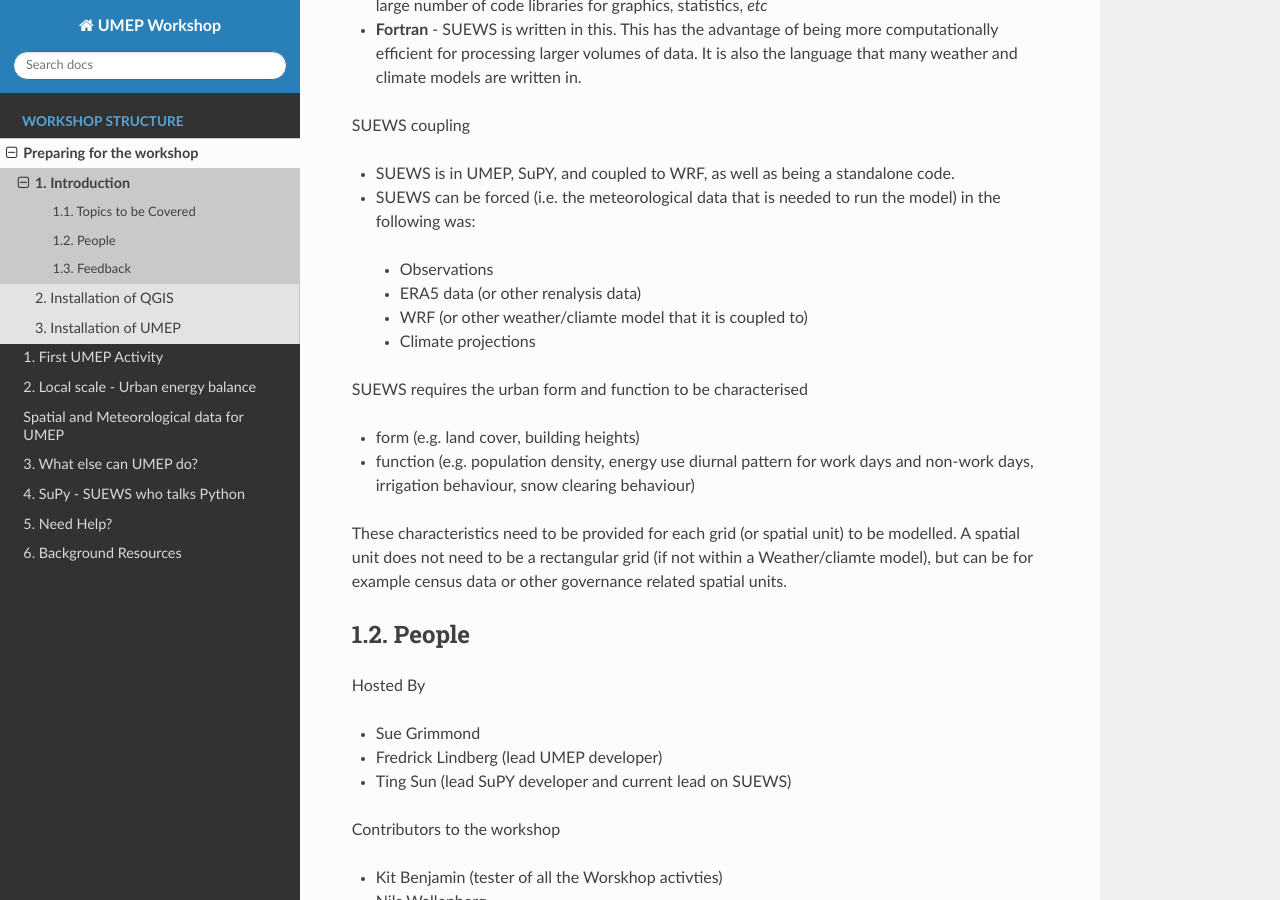
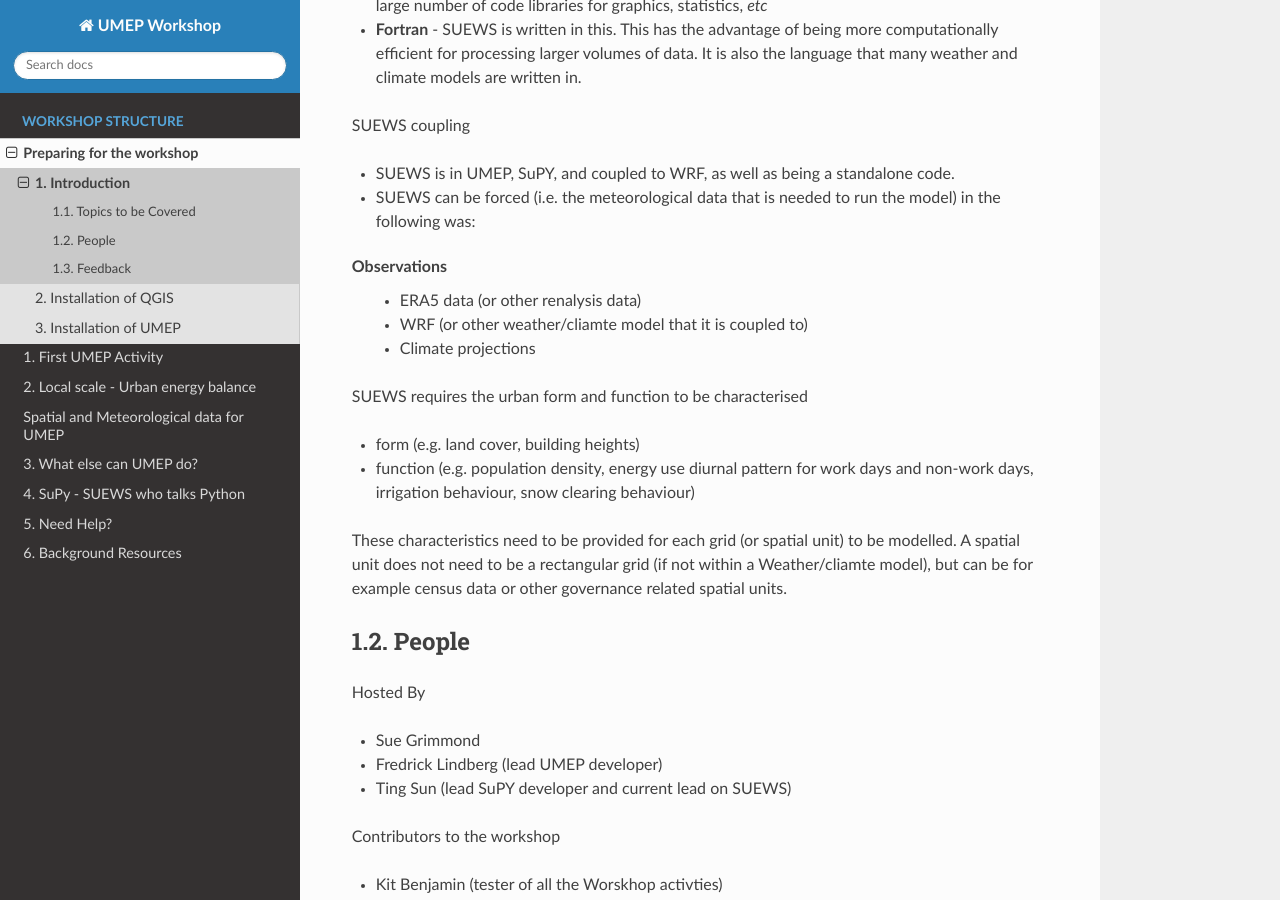
Before and after one commit to Urban-Meteorology-Reading/UMEP-Workshop, a Sphinx documentation site: the page built from source/Prepare/Intro1.rst, in a window 1280 px wide and 900 px high, scrolled down 918 px. Built offline with Sphinx 7.4.7 and the Read the Docs theme 2.0.0, drawn with Linux system fonts in a browser that asks for light colours.

```diff
--- a/source/Prepare/Intro1.rst
+++ b/source/Prepare/Intro1.rst
@@ -31,7 +31,7 @@ SUEWS coupling
 - SUEWS is in UMEP, SuPY, and coupled to WRF, as well as being a standalone code.
 - SUEWS can be forced (i.e. the meteorological data that is needed to run the model) in the following was:
 
- - Observations
+Observations
  - ERA5 data (or other renalysis data)
  - WRF (or other weather/cliamte model that it is coupled to)
  - Climate projections
```
